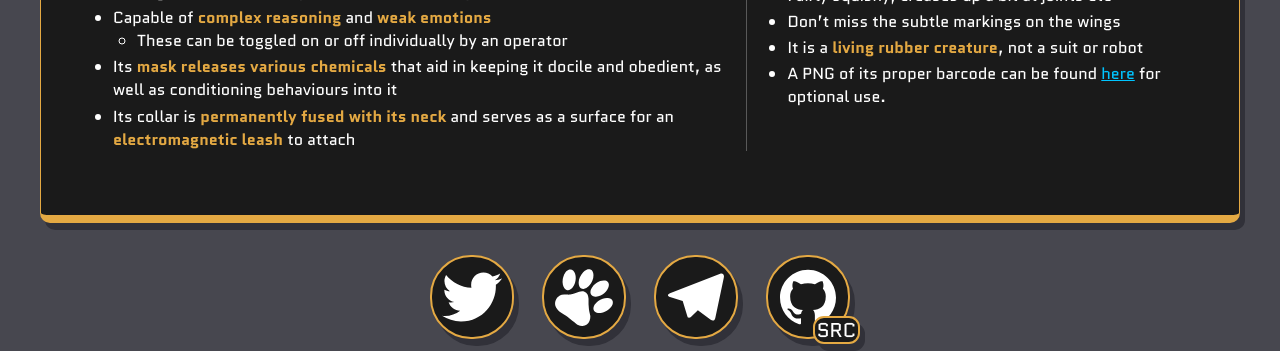
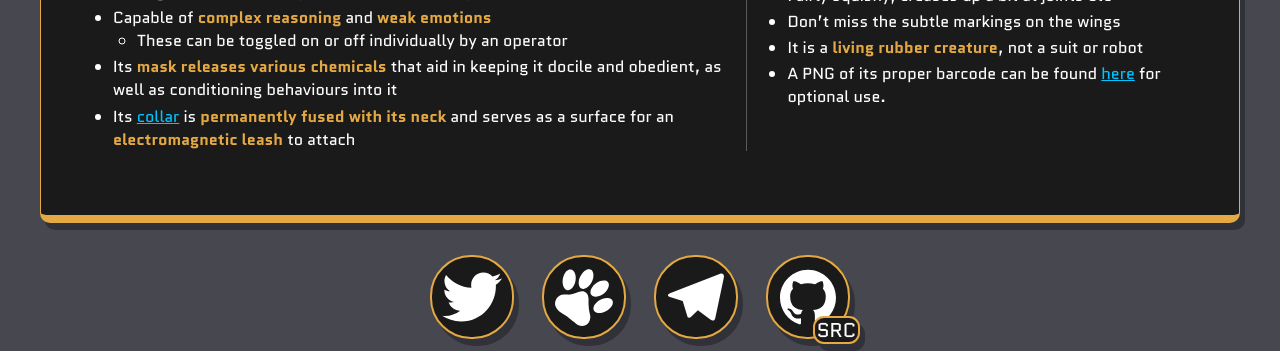
Before and after one commit to FERR1TE/hazmatdr.one, a Jekyll site: the page built from index.md, in a window 1280 px wide. Shown: the part 1302-1653 px from the top of the page. Built offline with Jekyll 4.4.1, drawn with Linux system fonts in a browser that asks for light colours; our own code applies the rules of GitHub Pages for plain Markdown files; part of the change alters nothing that is shown.

```diff
--- a/index.md
+++ b/index.md
@@ -19,7 +19,7 @@
 - Capable of **complex reasoning** and **weak emotions**
 	- These can be toggled on or off individually by an operator
 - Its **mask releases various chemicals** that aid in keeping it docile and obedient, as well as conditioning behaviours into it
-- Its collar is **permanently fused with its neck** and serves as a surface for an **electromagnetic leash** to attach
+- Its [collar](/collar/) is **permanently fused with its neck** and serves as a surface for an **electromagnetic leash** to attach
 
 {% endcapture %}
 {% capture rightbox %}
@@ -42,7 +42,7 @@
 - Fairly squishy; creases up a bit at joints etc
 - Don't miss the subtle markings on the wings
 - It is a **living rubber creature**, not a suit or robot
-- A PNG of its proper barcode can be found <a href="/barcode/" target="_blank">here</a> for optional use.
+- A PNG of its proper barcode can be found [here](/barcode/) for optional use.
 
 {% endcapture %}
 
```
